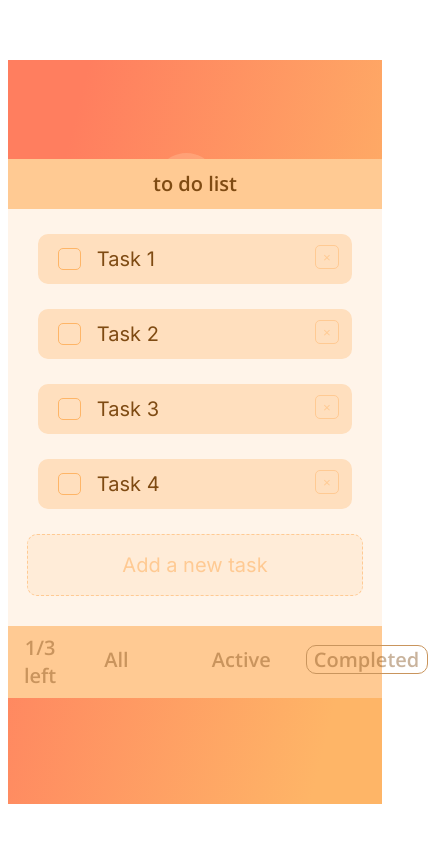
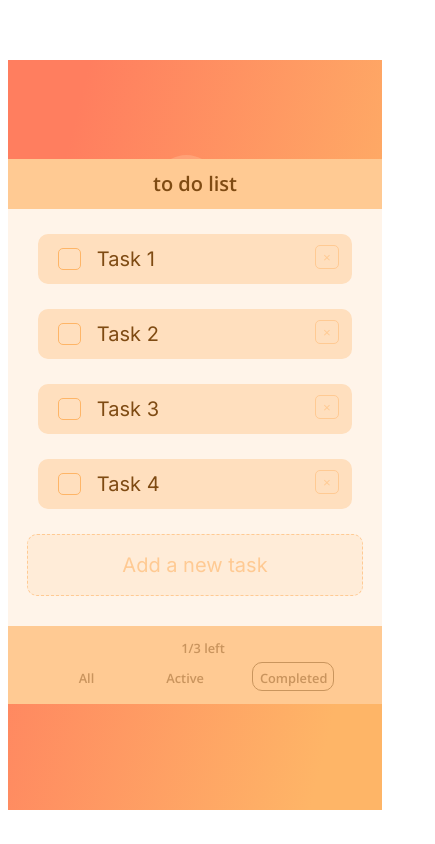
Before and after one commit to Alese4ka/vue-task, a Vue app in the folder vue-project/: page / in a window 390 px wide. Shown: the whole page, 435 px wide, since content can reach past the window. Built offline with nearby package versions, Linux system fonts and the light colour scheme.

Commit message:
feature/TD-3: -change styles and add adaptive

```diff
--- a/vue-project/src/components/TodoList.vue
+++ b/vue-project/src/components/TodoList.vue
@@ -203,6 +203,10 @@
           align-items: center;
           color: $action;
           @include font-open ();
+          @media (max-width: 28.125rem) {
+            font-size: 0.8rem;
+            flex-direction: column;
+          }
           .variants{
             display: flex;
             justify-content: space-between;
@@ -223,12 +227,21 @@
               padding: 0.1rem 1rem 0.1rem 0.5rem;
               border-radius: 0.625rem;
               position: relative;
+              @media (max-width: 28.125rem) {
+                padding: 0.1rem 2rem 0.3rem 0.5rem;
+              }
             }
             .one{
               padding: 0.1rem 3rem 0.3rem 3rem;
+              @media (max-width: 28.125rem) {
+                padding: 0.1rem 3rem 0.3rem 2rem;
+              }
             }
             .two{
               padding: 0.1rem 2.2rem 0.3rem 2.2rem;
+              @media (max-width: 28.125rem) {
+                padding: 0.1rem 3rem 0.3rem 1.5rem;
+              }
             }
             .fake::before {
               content: "";
@@ -242,6 +255,9 @@
               border-radius: 0.625rem;
               opacity: 0;
               transition: .2s;
+              @media (max-width: 28.125rem) {
+                width: 5rem;
+              }
             }
             .tasks-btn input[type=radio]:checked + .fake::before {
               opacity: 1;
```
